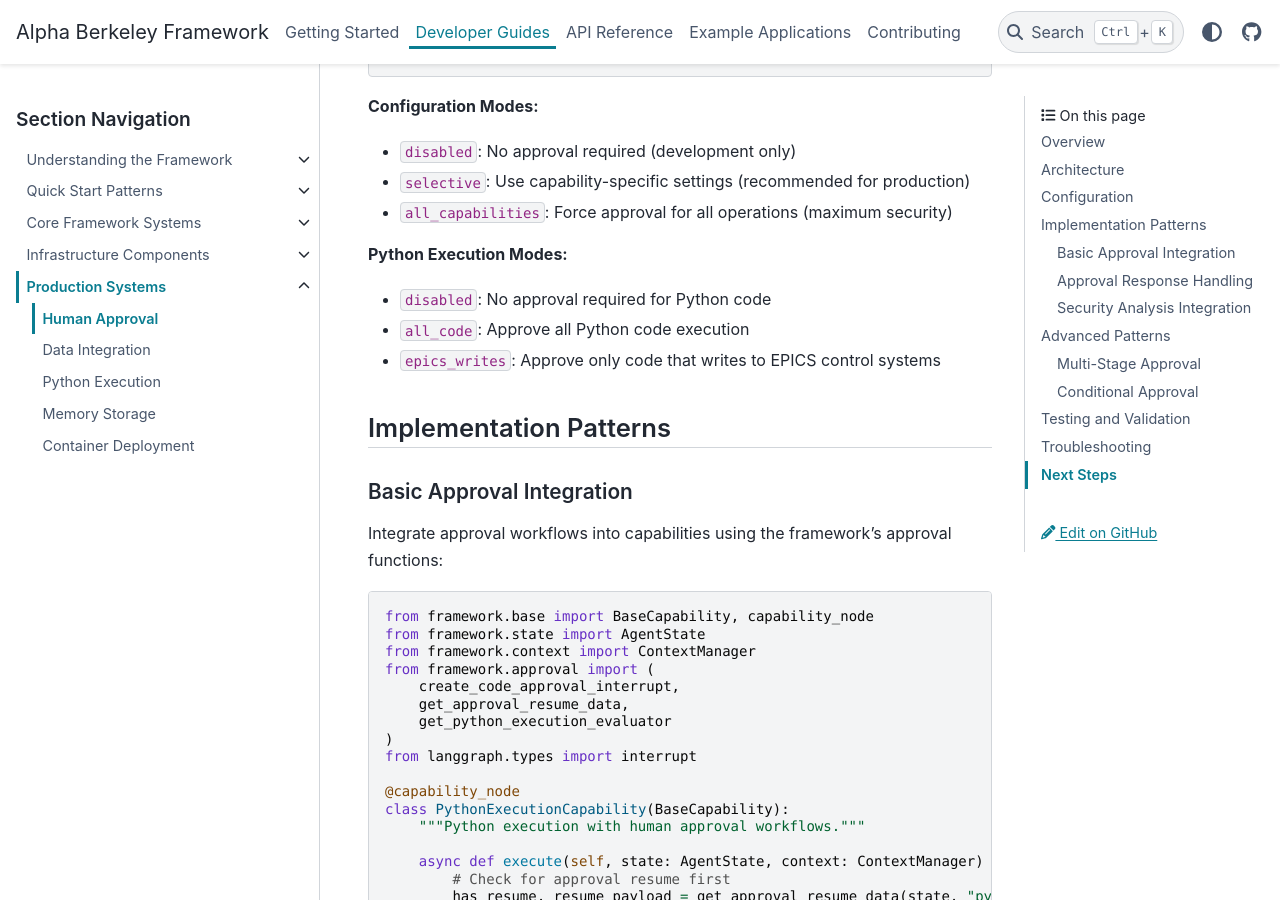
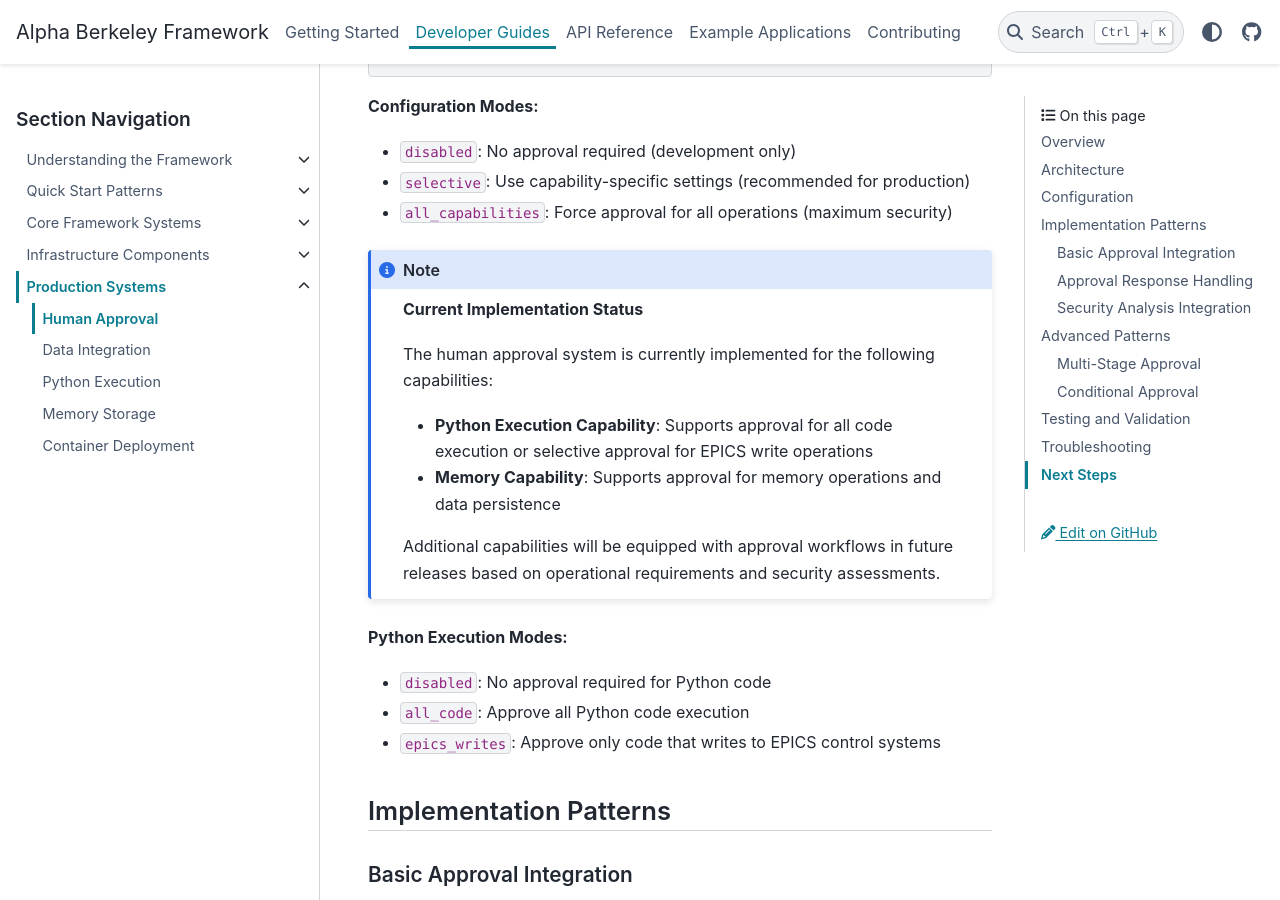
Before and after one commit to thellert/alpha_berkeley, a Sphinx documentation site: the page built from docs/source/developer-guides/05_production-systems/01_human-approval-workflows.rst, in a window 1280 px wide and 900 px high, scrolled down 1580 px. Built offline with Sphinx 7.4.7 and the PyData theme 0.15.4, drawn with Linux system fonts in a browser that asks for light colours; pages that are not in the unit, such as notebooks, are missing from menus.

Commit message:
fix for previous commit: #3fa84cf08e45b22db5db1bd073c51e7f95638b21

```diff
--- a/docs/source/developer-guides/05_production-systems/01_human-approval-workflows.rst
+++ b/docs/source/developer-guides/05_production-systems/01_human-approval-workflows.rst
@@ -71,6 +71,17 @@ Configure your approval system in ``config.yml`` with global modes and capabilit
 - ``disabled``: No approval required (development only)
 - ``selective``: Use capability-specific settings (recommended for production)
 - ``all_capabilities``: Force approval for all operations (maximum security)
+
+.. note::
+   **Current Implementation Status**
+
+   The human approval system is currently implemented for the following capabilities:
+
+   - **Python Execution Capability**: Supports approval for all code execution or selective approval for EPICS write operations
+   - **Memory Capability**: Supports approval for memory operations and data persistence
+
+   Additional capabilities will be equipped with approval workflows in future releases based on operational requirements and security assessments.
+
 
 **Python Execution Modes:**
 
```
